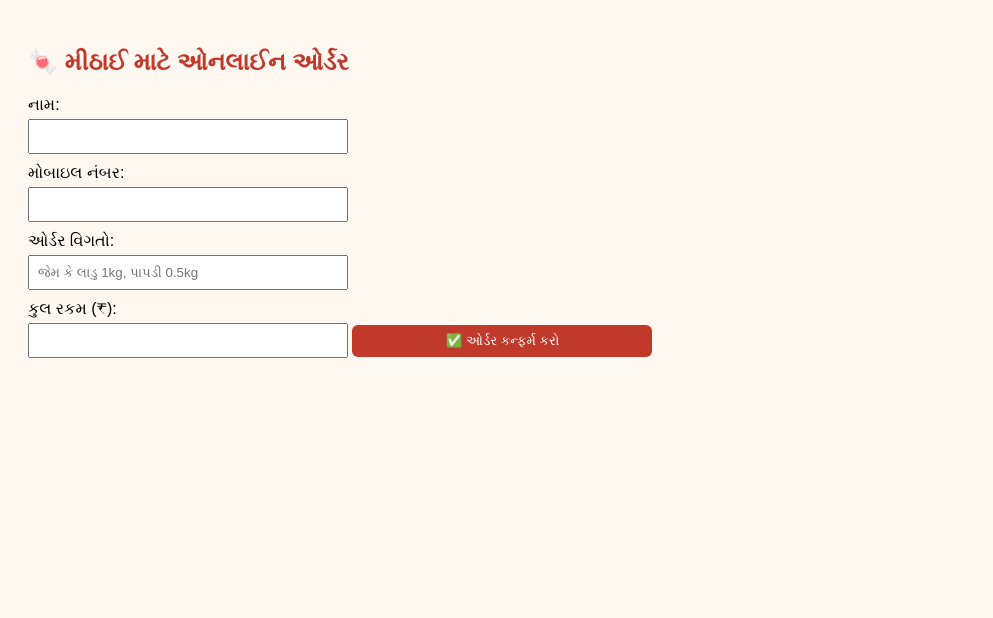
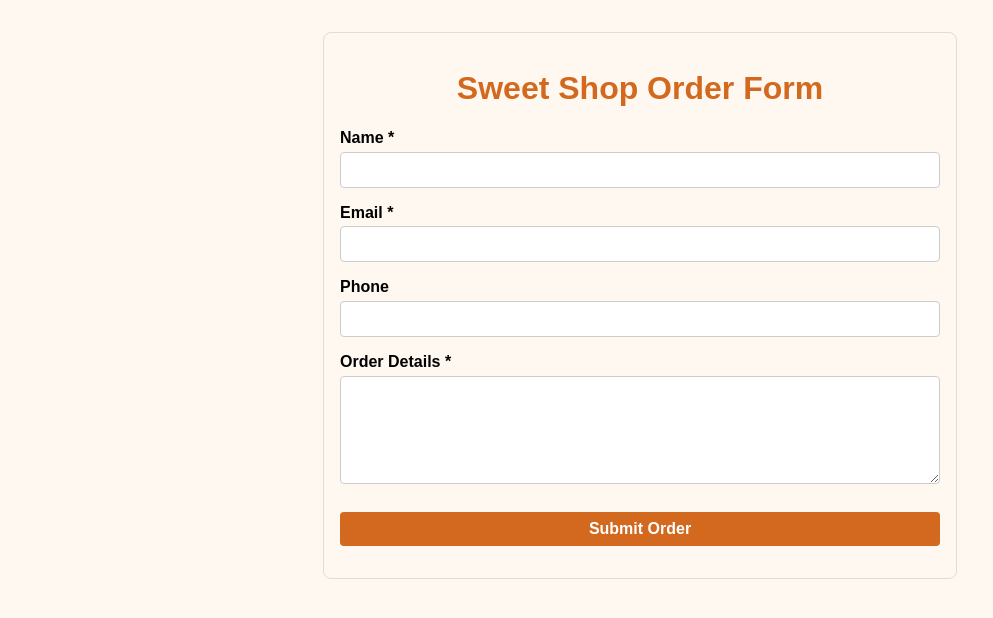
Before and after one commit to kskptl900/sweet-order, a plain HTML site: page index.html in a window 1280 px wide. Shown: the whole page, without its empty margins (0-993 px from the left). Drawn offline with Linux system fonts and the light colour scheme.

Commit message:
index.html

```diff
--- a/index.html
+++ b/index.html
@@ -1,78 +1,102 @@
 <!DOCTYPE html>
-<html lang="gu">
+<html lang="en">
 <head>
-  <meta charset="UTF-8">
-  <title>મીઠાઈ ઓર્ડર ફોર્મ</title>
+  <meta charset="UTF-8" />
+  <meta name="viewport" content="width=device-width, initial-scale=1" />
+  <title>Sweet Shop Order Form</title>
   <style>
-    body { font-family: Arial, sans-serif; background: #fff8f0; padding: 20px; }
-    h2 { color: #c0392b; }
-    label { display: block; margin-top: 10px; }
-    input, button { padding: 8px; margin-top: 5px; width: 100%; max-width: 300px; }
-    button { background: #c0392b; color: white; border: none; cursor: pointer; border-radius: 6px; }
-    button:hover { background: #e74c3c; }
-    #msg { margin-top: 15px; font-weight: bold; }
-    a.whatsapp { display:inline-block; margin-top:10px; padding:8px 12px; background:#25D366; color:white; text-decoration:none; border-radius:6px; }
-    a.whatsapp:hover { background:#1DA851; }
+    body {
+      font-family: Arial, sans-serif;
+      max-width: 600px;
+      margin: 2rem auto;
+      padding: 1rem;
+      background: #fff8f0;
+      border: 1px solid #ddd;
+      border-radius: 8px;
+    }
+    h1 {
+      text-align: center;
+      color: #d2691e;
+    }
+    label {
+      display: block;
+      margin-top: 1rem;
+      font-weight: bold;
+    }
+    input, textarea, select, button {
+      width: 100%;
+      padding: 0.5rem;
+      margin-top: 0.3rem;
+      border: 1px solid #ccc;
+      border-radius: 4px;
+      font-size: 1rem;
+      box-sizing: border-box;
+    }
+    button {
+      background-color: #d2691e;
+      color: white;
+      border: none;
+      cursor: pointer;
+      margin-top: 1.5rem;
+      font-weight: bold;
+    }
+    button:hover {
+      background-color: #a0522d;
+    }
+    #responseMessage {
+      margin-top: 1rem;
+      font-weight: bold;
+      color: green;
+      text-align: center;
+    }
   </style>
 </head>
 <body>
+  <h1>Sweet Shop Order Form</h1>
 
-  <h2>🍬 મીઠાઈ માટે ઓનલાઈન ઓર્ડર</h2>
+  <form
+    id="orderForm"
+    action="https://script.google.com/macros/s/AKfycbxYo_yqZIpuS0mP3TidkBAzgWnoLdwYLWk233iv9pDIPmNaVzpYFggD9ni7gOht8c8z/exec"
+    method="post"
+    target="hidden_iframe"
+    onsubmit="return handleSubmit(event)"
+  >
+    <label for="name">Name *</label>
+    <input type="text" id="name" name="name" required />
 
-  <form id="orderForm">
-    <label>નામ:</label>
-    <input type="text" id="name" required>
+    <label for="email">Email *</label>
+    <input type="email" id="email" name="email" required />
 
-    <label>મોબાઇલ નંબર:</label>
-    <input type="text" id="mobile" required>
+    <label for="phone">Phone</label>
+    <input type="tel" id="phone" name="phone" />
 
-    <label>ઓર્ડર વિગતો:</label>
-    <input type="text" id="items" placeholder="જેમ કે લાડુ 1kg, પાપડી 0.5kg" required>
+    <label for="orderDetails">Order Details *</label>
+    <textarea id="orderDetails" name="orderDetails" rows="5" required></textarea>
 
-    <label>કુલ રકમ (₹):</label>
-    <input type="number" id="amount" required>
-
-    <button type="submit">✅ ઓર્ડર કન્ફર્મ કરો</button>
+    <button type="submit">Submit Order</button>
   </form>
 
-  <div id="msg"></div>
+  <!-- Hidden iframe to prevent page reload -->
+  <iframe name="hidden_iframe" style="display:none;"></iframe>
+
+  <div id="responseMessage"></div>
 
   <script>
-    const scriptURL = "https://script.google.com/macros/s/AKfycbxYo_yqZIpuS0mP3TidkBAzgWnoLdwYLWk233iv9pDIPmNaVzpYFggD9ni7gOht8c8z/exec";  // Replace with Apps Script Web App link
+    function handleSubmit(event) {
+      document.getElementById('responseMessage').style.color = 'black';
+      document.getElementById('responseMessage').innerText = 'Submitting your order...';
+      return true; // allow form submission
+    }
 
-    document.getElementById("orderForm").addEventListener("submit", async (e) => {
-      e.preventDefault();
-
-      const orderData = {
-        name: document.getElementById("name").value,
-        mobile: document.getElementById("mobile").value,
-        items: document.getElementById("items").value,
-        totalAmount: document.getElementById("amount").value
-      };
-
-      try {
-        const res = await fetch(scriptURL, {
-          method: "POST",
-          mode: "cors",
-          headers: { "Content-Type": "application/json" },
-          body: JSON.stringify(orderData)
-        });
-
-        const data = await res.json();
-        if (data.success) {
-          document.getElementById("msg").innerHTML =
-            `🎉 તમારો ઓર્ડર કન્ફર્મ થયો!<br>
-             📦 ઓર્ડર નંબર: <b>${data.orderId}</b><br>
-             💰 રકમ: ₹${data.totalAmount}<br>
-             <a class="whatsapp" target="_blank" href="${data.whatsappUrl}">📲 WhatsApp કન્ફર્મેશન મોકલો</a>`;
-        } else {
-          document.getElementById("msg").innerHTML = "⚠️ ભૂલ: " + data.error;
-        }
-      } catch (err) {
-        document.getElementById("msg").innerHTML = "❌ નેટવર્ક ભૂલ: " + err;
-      }
-    });
+    const iframe = document.querySelector('iframe[name="hidden_iframe"]');
+    iframe.onload = function () {
+      // This fires when the form submission response is loaded in the iframe
+      const messageDiv = document.getElementById('responseMessage');
+      messageDiv.style.color = 'green';
+      messageDiv.innerText = 'Thank you! Your order has been submitted.';
+      // Optionally, reset the form
+      document.getElementById('orderForm').reset();
+    };
   </script>
-
 </body>
 </html>
```
